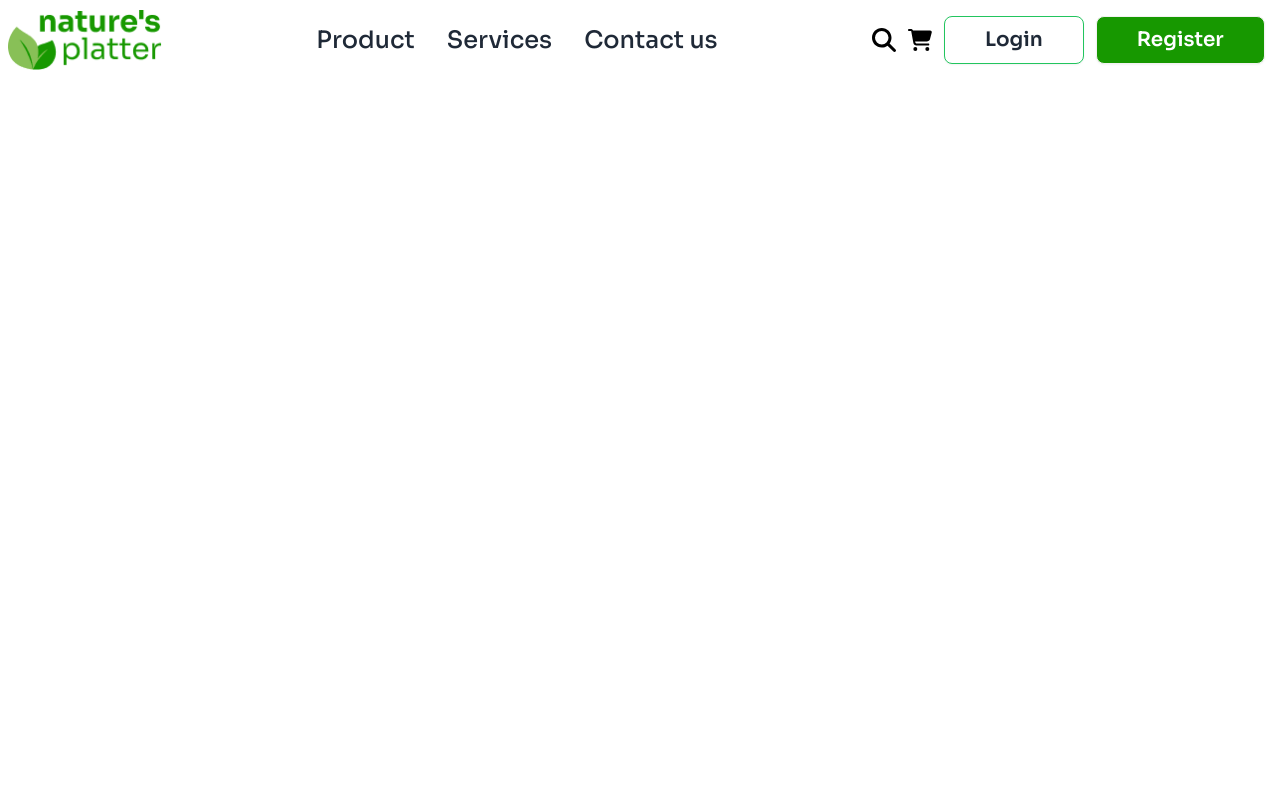
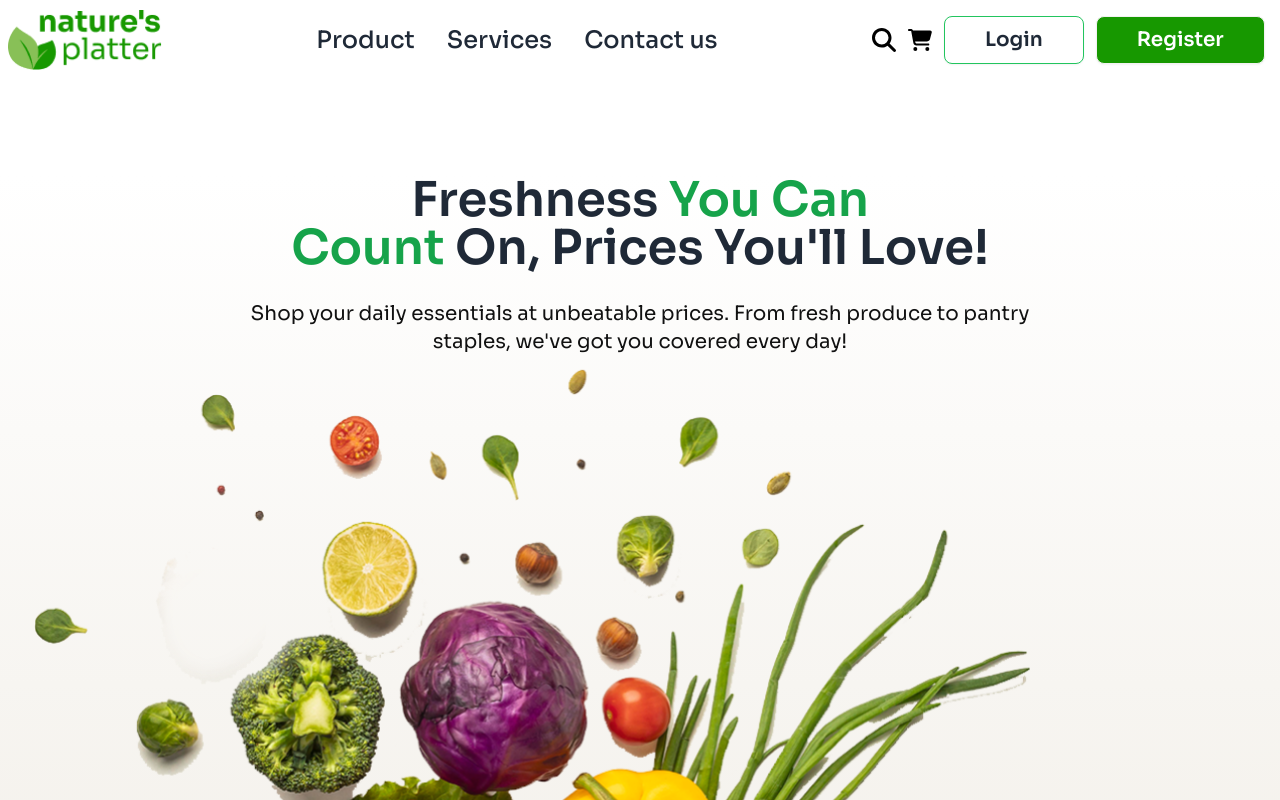
Before and after one commit to Rayan105/Natures-platter, a plain HTML site: page index.html in a window 1280 px wide. Shown: the top 800 px of the page. Drawn offline with nearby package versions, Linux system fonts and the light colour scheme.

Commit message:
banner done

```diff
--- a/index.html
+++ b/index.html
@@ -59,7 +59,7 @@
 
         <!-- navbar -->
 
-        <nav>
+        <nav class="mb-8 md:mb-24">
             <div class="navbar bg-base-100 justify-between">
                 <div class="flex">
                     <img class="w-[154px]" src="c2-assets/logo-header.png" alt="logo">
@@ -88,12 +88,12 @@
                                     d="M4 6h16M4 12h8m-8 6h16" />
                             </svg>
                         </div>
-                        <ul tabindex="0"
+                        <!-- <ul tabindex="0"
                             class="menu menu-sm dropdown-content bg-base-100 rounded-box z-[1] mt-3 w-52 p-2 shadow">
                             <li><a>Product</a></li>
                             <li><a>Services</a></li>
                             <li><a>Contact us</a></li>
-                        </ul>
+                        </ul> -->
                     </div>
                 </div>
 
@@ -106,16 +106,25 @@
         </nav>
 
 
+        <!-- banner -->
 
-
-
-
-
-
-
+        <section class="mb-8 md:mb-28 bg-gradient-to-b from-[#FFFFFF] to-[#EFEBE3] w-full">
+            <div>
+                <div class="text-center">
+                    <h2 class="text-3xl font-semibold md:text-5xl mb-7">Freshness <span class="text-green-600">You Can</span> <br>
+                    <span class="text-green-600">Count</span> On, Prices You'll Love!</h2>
+                    <p class="text-xl text-[#111111]">Shop your daily essentials at unbeatable prices. From fresh produce to pantry <br>
+                    staples, we've got you covered every day!</p>
+                </div>
+                <div class="justify-center">
+                    <img class="w-[1030px]" src="c2-assets/hero-vegetables.png" alt="">
+                </div>
+            </div>
+        </section>
 
     </header>
     <main>
+
 
     </main>
     <footer>
```
